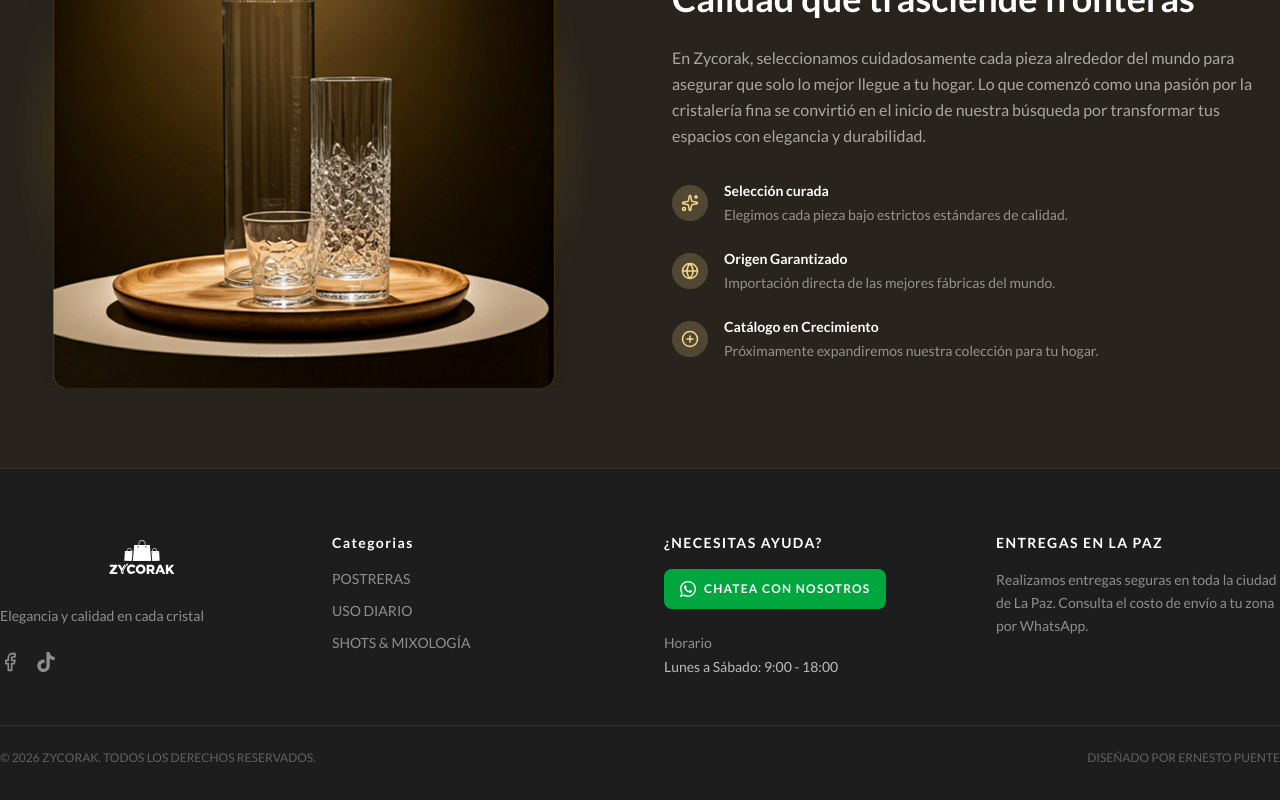
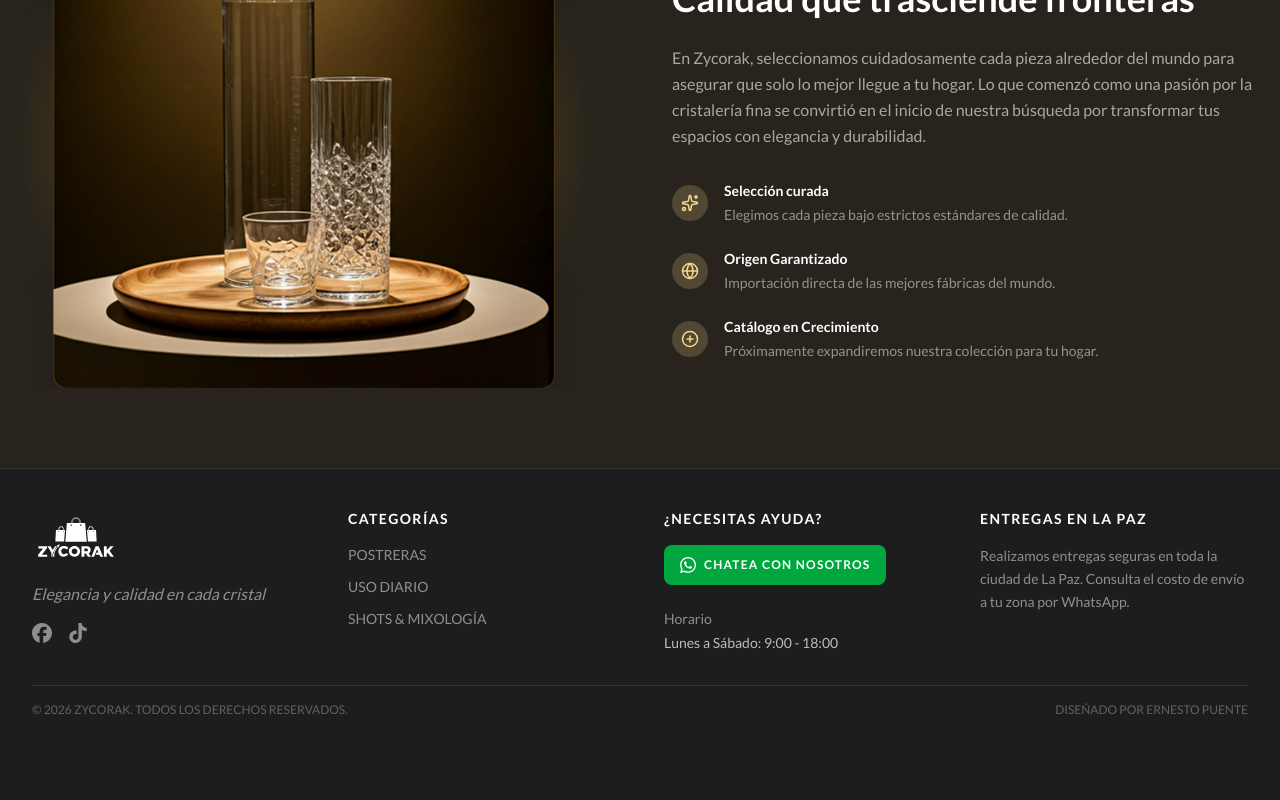
Before and after one commit to ErnestoPuente20/zycorak-web, a React (Vite) app: page / in a window 1280 px wide. Shown: the part 2747-3547 px from the top of the page. After the commit the page ends 3505 px from the top, so only its background shows below. Built offline with nearby package versions, Linux system fonts and the light colour scheme.

Commit message:
Feat: avance del carrito funcionalidad

```diff
--- a/src/components/layout/Footer.tsx
+++ b/src/components/layout/Footer.tsx
@@ -1,5 +1,5 @@
 import { Link } from "react-router-dom"
-import { Facebook } from "lucide-react"
+import facebookIcon from '../../assets/images/facebook.svg'
 import logo from '../../assets/images/logo-blanco.svg'
 import tiktokIcon from '../../assets/images/tiktok.svg'
 import whatsappIcon from '../../assets/images/whatsapp.svg'
@@ -7,18 +7,18 @@ import { categories } from "../../data/categories"
 
 export default function Footer() {
   return (
-    <footer className="w-full bg-dark border-t border-white/10 py-16">
-      <div className="max-w-7xl mx-auto">
+    <footer className="w-full bg-dark border-t border-white/10 py-10">
+      <div className="max-w-7xl mx-auto px-8">
         <div className="grid grid-cols-4 gap-12">
 
           {/* Columna 1 logo y redes */}
-          <div className="flex flex-col gap-6">
+          <div className="flex flex-col gap-4">
             <img
               src={logo}
               alt="Zycorak"
-              className="h-12 w-auto"
+              className="h-14 w-auto self-start"
             />
-            <p className="text-white/50 font-lato text-sm leading-relaxed">
+            <p className="text-white/50 font-lato text-md leading-relaxed italic">
               Elegancia y calidad en cada cristal
             </p>
             <div className="flex items-center gap-4">
@@ -28,7 +28,11 @@ export default function Footer() {
                 rel="noreferrer"
                 className="text-white/50 hover:text-gold-light transition-colors duration-300"
               >
-                <Facebook size={20}/>
+                <img
+                  src={facebookIcon}
+                  alt="Facebook"
+                  className="w-5 h-5 brightness-0 invert opacity-50 hover:opacity-100 transition-all"
+                />
               </a>
               <a
                 href="https://tiktok.com"
@@ -48,7 +52,7 @@ export default function Footer() {
           {/* Columna 2 categorias */}
           <div className="flex flex-col gap-4">
             <h4 className="text-white font-lato font-bold text-sm tracking-widest">
-              Categorias
+              CATEGORÍAS
             </h4>
             <div className="flex flex-col gap-3">
               {categories.map((cat) => (
@@ -97,7 +101,7 @@ export default function Footer() {
         </div>
 
         {/* Línea divisora y copyright */}
-        <div className='border-t border-white/10 mt-12 pt-6 flex items-center justify-between'>
+        <div className='border-t border-white/10 mt-8 pt-4 flex items-center justify-between'>
           <p className='text-white/30 font-lato text-xs'>
             © 2026 ZYCORAK. TODOS LOS DERECHOS RESERVADOS.
           </p>
--- a/src/components/layout/Navbar.tsx
+++ b/src/components/layout/Navbar.tsx
@@ -1,8 +1,12 @@
 import { Link } from 'react-router-dom'
 import { ShoppingCart } from 'lucide-react'
 import logo from '../../assets/images/logo.svg'
+import useCartStore from '../../store/useCartStore'
 
 const Navbar = () => {
+
+  const {toggleCart} = useCartStore()
+
   return (
     <nav className='fixed top-0 left-0 w-full bg-dark h-16 z-50 border-b border-dark-lighter'>
       <div className='flex h-full items-center max-w-7xl justify-between mx-auto'>
@@ -37,7 +41,10 @@ const Navbar = () => {
           </li>
         </ul>
 
-        <button className='text-white cursor-pointer'>
+        <button
+          onClick={toggleCart}
+          className='text-white cursor-pointer hover:text-gold-light transition-colors duration-300'
+        >
           <ShoppingCart size={24}/>
         </button>
       </div>
--- a/src/components/ui/ProductCard.tsx
+++ b/src/components/ui/ProductCard.tsx
@@ -3,6 +3,7 @@ import { ShoppingCart } from 'lucide-react'
 import type { Product } from "../../types"
 import whatsappIcon from '../../assets/images/whatsapp.svg'
 import { categories } from "../../data/categories"
+import useCartStore from "../../store/useCartStore"
 
 interface ProductCardProps {
     product: Product
@@ -12,6 +13,8 @@ export default function ProductCard({ product }: ProductCardProps) {
     const [selectedVariant, setSelectedVariant] = useState(product.variants[0])
     const [isHovered, setIsHovered] = useState(false)
     const categoryName = categories.find(cat => cat.slug === product.category)?.name
+
+    const {addItem} = useCartStore()
 
     return (
         <div
@@ -85,7 +88,13 @@ export default function ProductCard({ product }: ProductCardProps) {
                 </div>
 
                 <div className="flex flex-col gap-3 mt-2">
-                    <button className='w-full flex items-center justify-center gap-3 py-4 rounded-2xl bg-linear-to-r from-gold-light to-gold text-dark font-lato font-black text-xs tracking-[0.2em] hover:brightness-110 active:scale-95 transition-all'>
+                    <button
+                        onClick={(e) => {
+                            e.stopPropagation()
+                            addItem(product, selectedVariant)
+                        }}
+                        className='w-full flex items-center justify-center gap-3 py-4 rounded-2xl bg-linear-to-r from-gold-light to-gold text-dark font-lato font-black text-xs tracking-[0.2em] hover:brightness-110 active:scale-95 transition-all'
+                    >
                         <ShoppingCart size={18} strokeWidth={2.5} />
                         AÑADIR AL CARRITO
                     </button>
--- a/src/store/useCartStore.js
+++ /dev/null
@@ -1,8 +0,0 @@
-import { create } from 'zustand'
-
-const useCartStore = create((set) => ({
-  items: [],
-  isOpen: false,
-}))
-
-export default useCartStore
--- /dev/null
+++ b/src/store/useCartStore.ts
@@ -0,0 +1,42 @@
+import { create } from 'zustand'
+import type { Product, ProductVariant } from '../types'
+
+interface CartItem extends Product {
+  variant: ProductVariant
+  quantity: number
+}
+
+interface CartStore {
+  items: CartItem[]
+  isOpen: boolean
+  toggleCart: () => void
+  addItem: (product: Product, variant: ProductVariant) => void
+}
+
+const useCartStore = create<CartStore>((set, get) => ({
+  items: [],
+  isOpen: false,
+
+  toggleCart: () => set((state) => ({isOpen: !state.isOpen})),
+
+  addItem: (product, variant) => {
+    const items = get().items
+    const existing = items.find(
+      (i) => i.id === product.id && i.variant.label === variant.label
+    )
+
+    if (existing) {
+      set({
+        items: items.map((i) =>
+          i.id === product.id && i.variant.label === variant.label
+          ? {...i, quantity: i.quantity + 1}
+          : i
+        )
+      })
+    } else {
+      set({items: [...items, {...product, variant, quantity: 1}]})
+    }
+  }
+}))
+
+export default useCartStore
```
Also changed, not shown: src/assets/images/facebook.svg (added).
